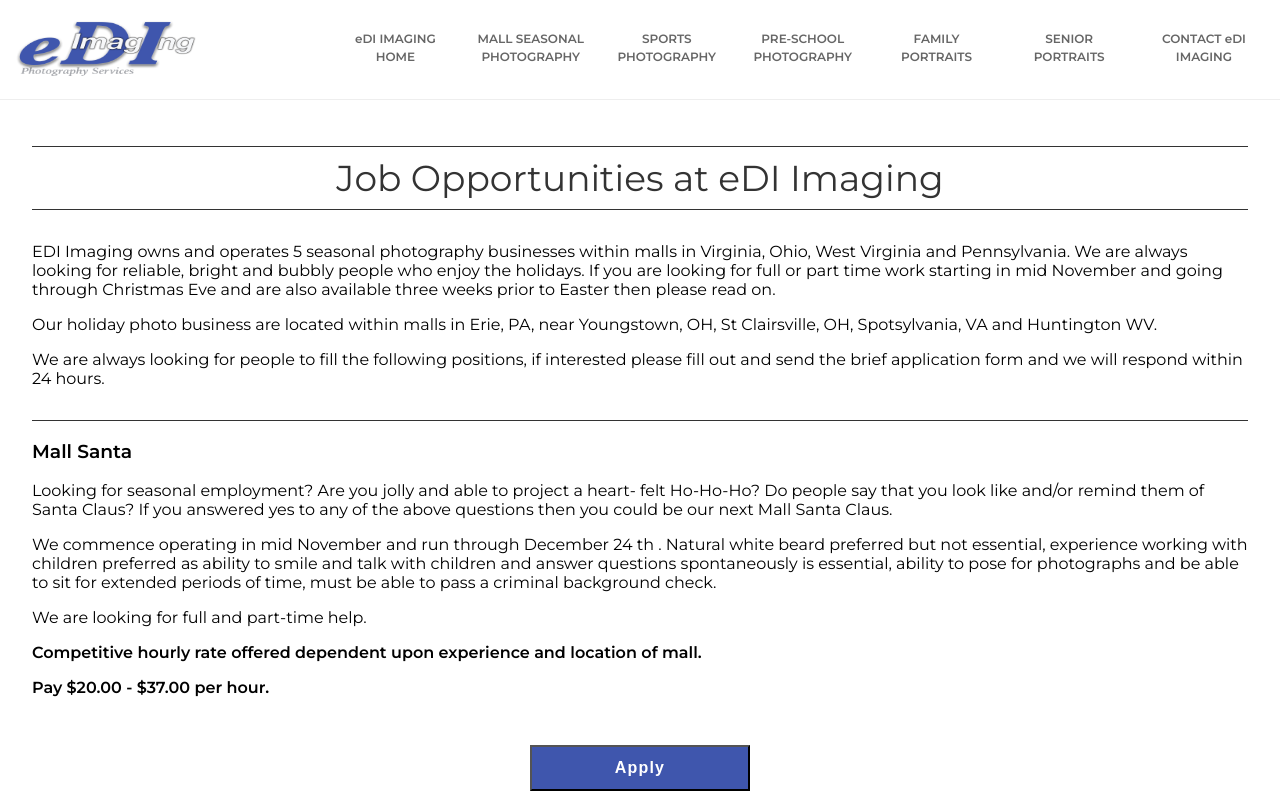
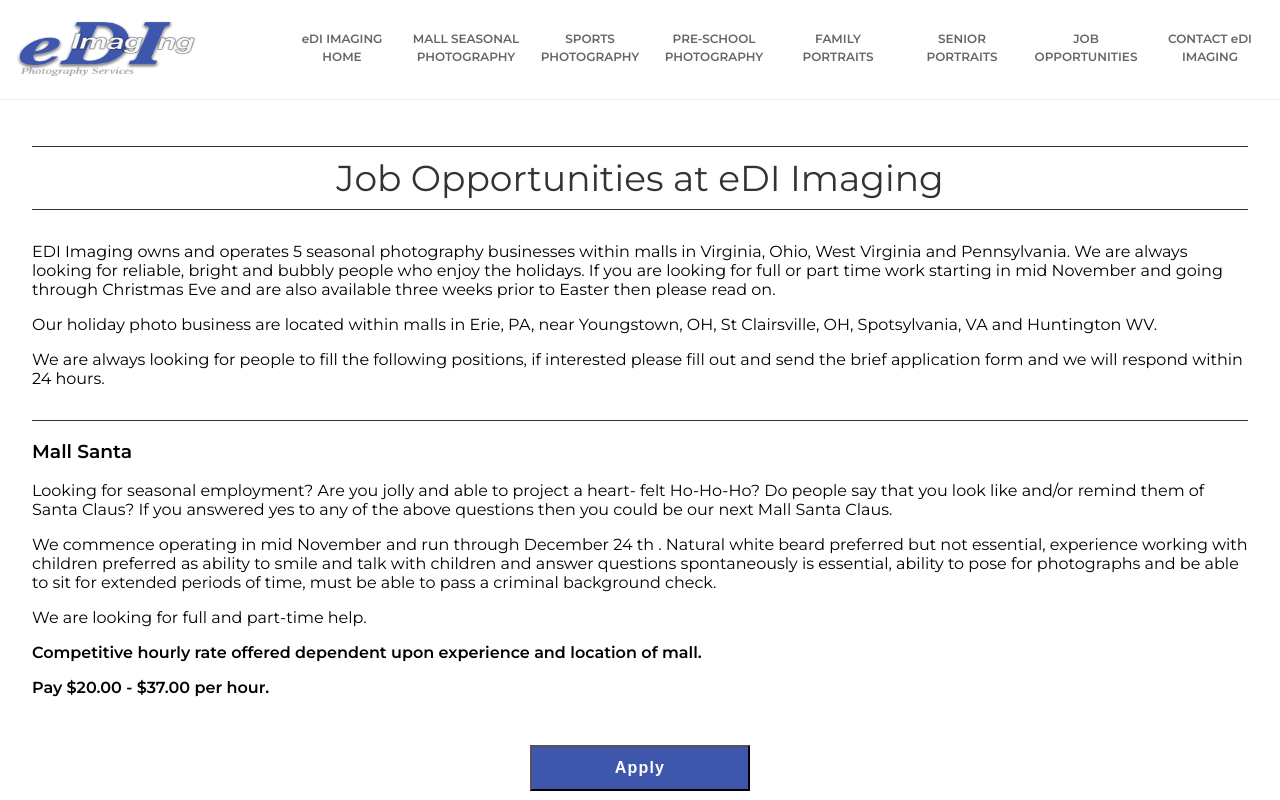
Before and after one commit to sstangl33/edi-imaging, a Next.js app: page /jobs in a window 1280 px wide. Shown: the top 800 px of the page. Built offline with nearby package versions, Linux system fonts and the light colour scheme.

Commit message:
Add jobs to the nav.

```diff
--- a/components/Jobs.js
+++ b/components/Jobs.js
@@ -162,7 +162,7 @@
         </div>
 
         <div className="fieldWrapper">
-          <label>Address 2</label>
+          <label>Address 2 (optional)</label>
           <br/>
           <input
             name="address2"
@@ -230,14 +230,13 @@
         </div>
 
         <div className="fieldWrapper">
-          <label>Experience (Maximum length: 250 characters) </label>
+          <label>Experience (Optional - Maximum length: 250 characters) </label>
           <br/>
           <textarea
             maxLength="250"
             name="experience"
             onChange={handleExperienceChange}
             value={experience}
-            required
           />
         </div>
 
@@ -248,8 +247,9 @@
             name="location"
             onChange={handleMallLocationChange}
             value={mallLocation}
-            required
+            placeholder=""
           >
+            <option value="Please select location">Please select location:</option>
             <option value="Eastwood Mall, Niles, OH">Eastwood Mall, Niles, OH</option>
             <option value="Ohio Valley Mall, St. Clairsville, OH">Ohio Valley Mall, St. Clairsville, OH</option>
             <option value="Millcreek Mall, Erie, PA">Millcreek Mall, Erie, PA</option>
--- a/components/Navbar.js
+++ b/components/Navbar.js
@@ -38,10 +38,10 @@
       name: "SENIOR PORTRAITS",
       link: "/senior",
     },
-    // {
-    //   name: "JOB OPPORTUNITIES",
-    //   link: "/jobs",
-    // },
+    {
+      name: "JOB OPPORTUNITIES",
+      link: "/jobs",
+    },
     {
       name: "CONTACT eDI IMAGING",
       link: "/contact",
```
